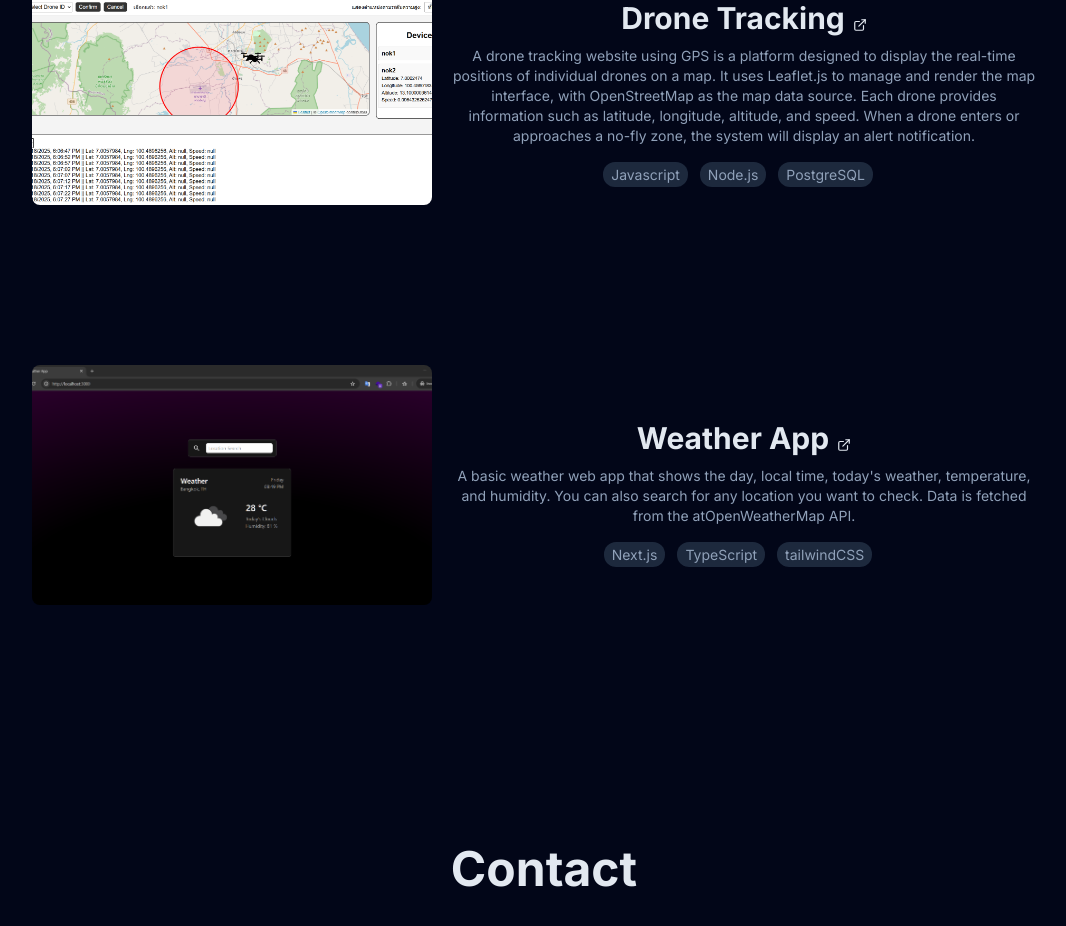
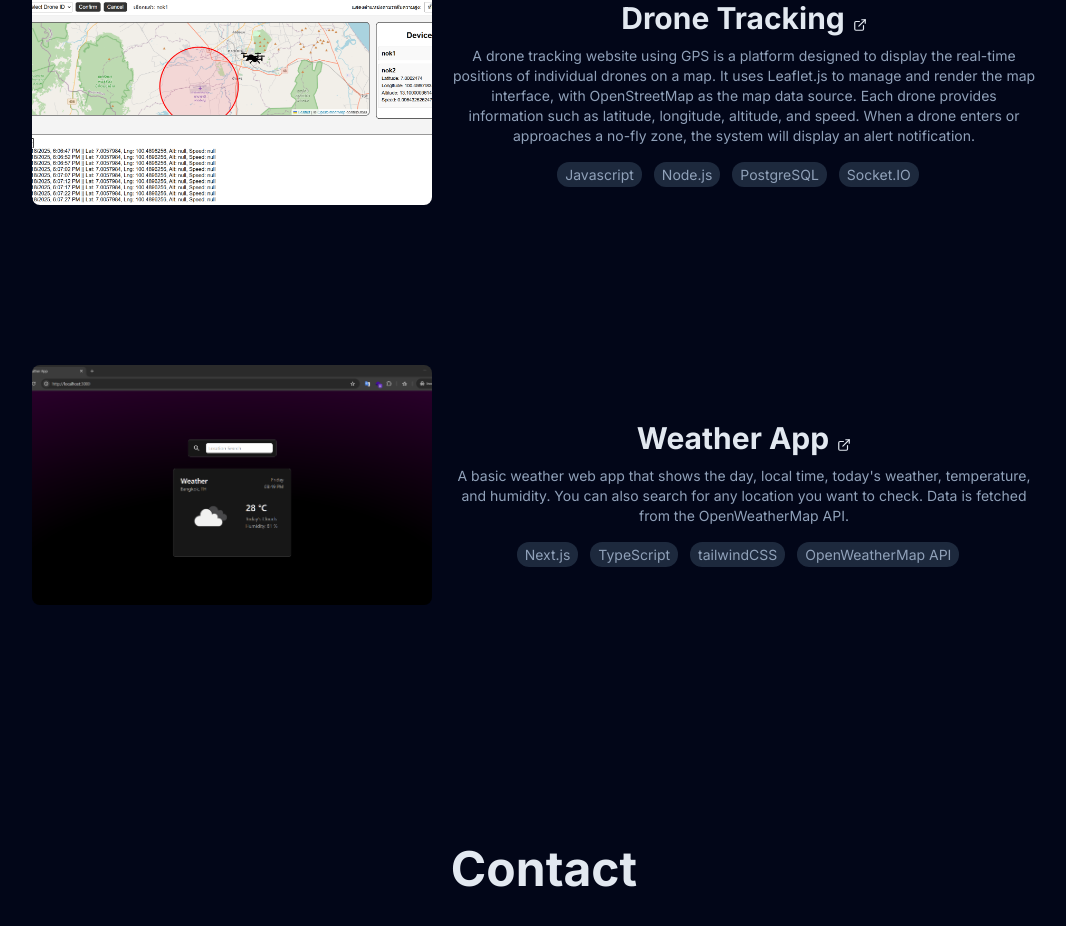
Before and after one commit to cabbaj/my-portfolio-react-tailwind, a React (Vite) app: page / in a window 1280 px wide. Shown: the part 3753-4679 px from the top of the page, without its empty margins (96-1162 px from the left). Built offline with nearby package versions, Linux system fonts and the light colour scheme.

Commit message:
update project stack

```diff
--- a/src/sections/Projects.jsx
+++ b/src/sections/Projects.jsx
@@ -16,16 +16,16 @@ const projects = [
     img: droneTracking,
     description:
       "A drone tracking website using GPS is a platform designed to display the real-time positions of individual drones on a map. It uses Leaflet.js to manage and render the map interface, with OpenStreetMap as the map data source. Each drone provides information such as latitude, longitude, altitude, and speed. When a drone enters or approaches a no-fly zone, the system will display an alert notification.",
-    stacks: ["Javascript", "Node.js", "PostgreSQL"],
-    link: "https://github.com/cabbaj/drone-tracking-system"
+    stacks: ["Javascript", "Node.js", "PostgreSQL", "Socket.IO"],
+    link: "https://github.com/cabbaj/drone-tracking-system",
   },
   {
     title: "Weather App",
     img: weatherApp,
     description:
-      "A basic weather web app that shows the day, local time, today's weather, temperature, and humidity. You can also search for any location you want to check. Data is fetched from the atOpenWeatherMap API.",
-    stacks: ["Next.js", "TypeScript", "tailwindCSS"],
-    link: "https://github.com/cabbaj/weather-app-nextjs"
+      "A basic weather web app that shows the day, local time, today's weather, temperature, and humidity. You can also search for any location you want to check. Data is fetched from the OpenWeatherMap API.",
+    stacks: ["Next.js", "TypeScript", "tailwindCSS", "OpenWeatherMap API"],
+    link: "https://github.com/cabbaj/weather-app-nextjs",
   },
 ];
 
```
